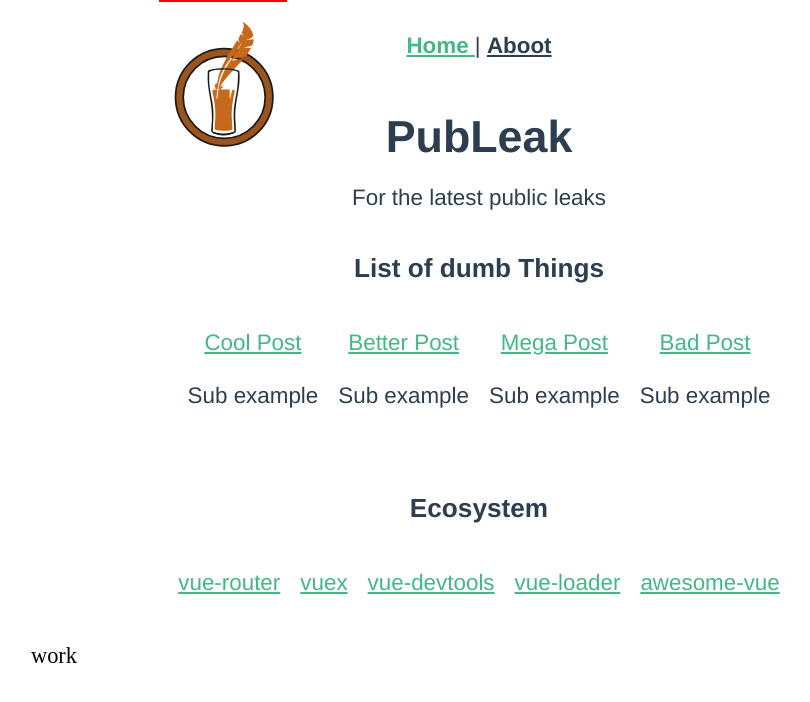
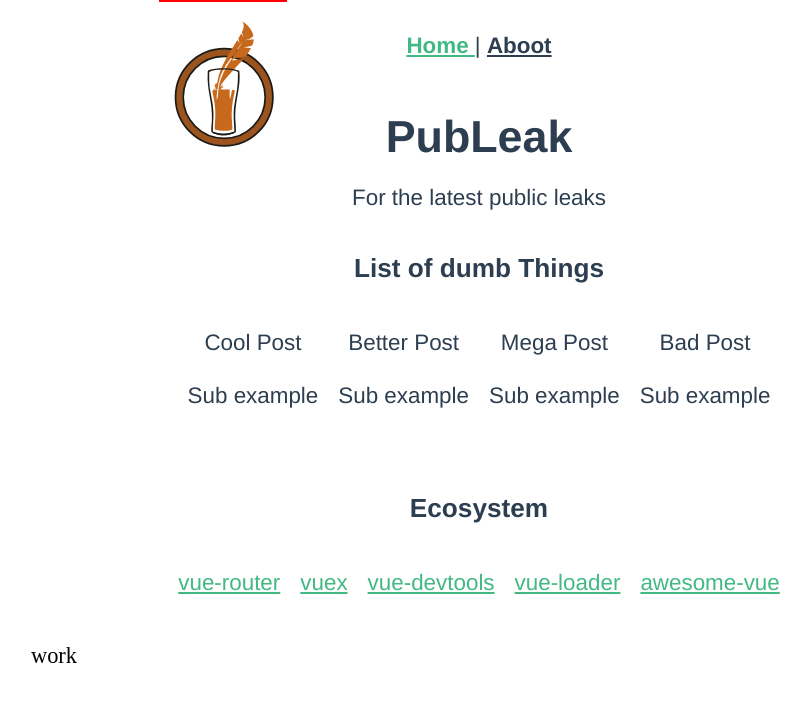
Before and after one commit to farinhote/publeak, a Vue app: page /#/ in a window 1280 px wide. Shown: the top 702 px of the page, without its empty margins (161-971 px from the left). Built offline with nearby package versions, Linux system fonts and the light colour scheme.

Commit message:
Changed Ids for more readable ones, added a test function for routing later on

```diff
--- a/babel.config.js
+++ b/babel.config.js
@@ -1,5 +1,5 @@
 module.exports = {
   presets: [
-    '@vue/cli-plugin-babel/preset'
-  ]
-}
+    '@vue/cli-plugin-babel/preset',
+  ],
+};
--- a/src/api/mock/data/posts.json
+++ b/src/api/mock/data/posts.json
@@ -1,21 +1,21 @@
 [
   {
-    "id": 1,
+    "id": "cool-post",
     "title": "Cool Post",
     "subtitle": "Sub example"
   },
   {
-    "id": 2,
+    "id": "better-post",
     "title": "Better Post",
     "subtitle": "Sub example"
   },
   {
-    "id": 3,
+    "id": "mega-post",
     "title": "Mega Post",
     "subtitle": "Sub example"
   },
   {
-    "id": 3,
+    "id": "bad-post",
     "title": "Bad Post",
     "subtitle": "Sub example"
   }
--- a/src/components/HelloWorld.vue
+++ b/src/components/HelloWorld.vue
@@ -11,14 +11,10 @@
         :key="post.title"
         class="article"
       >
-        <div>
-          <a
-            href="https://router.vuejs.org"
-            target="_blank"
-            rel="noopener"
-          >
-            {{ post.title }}
-          </a>
+        <div
+          @click="openArticle(post)"
+        >
+          {{ post.title }}
           <p>{{ post.subtitle }}</p>
         </div>
       </li>
@@ -74,12 +70,6 @@ export default {
     },
   },
 
-  data() {
-    return {
-      loading: false,
-    };
-  },
-
   computed: {
     posts() {
       return this.$store.state.posts;
@@ -87,14 +77,14 @@ export default {
   },
 
   created() {
-    this.loading = true;
-    this.$store.dispatch('fetchPosts')
-      .then((posts) => {
-        this.loading = false;
-        // eslint-disable-next-line no-debugger
-        debugger;
-        this.posts = posts;
-      });
+    this.$store.dispatch('fetchPosts');
+  },
+
+  methods: {
+    openArticle(post) {
+      // eslint-disable-next-line no-alert
+      alert(post.id);
+    },
   },
 };
 </script>
```
